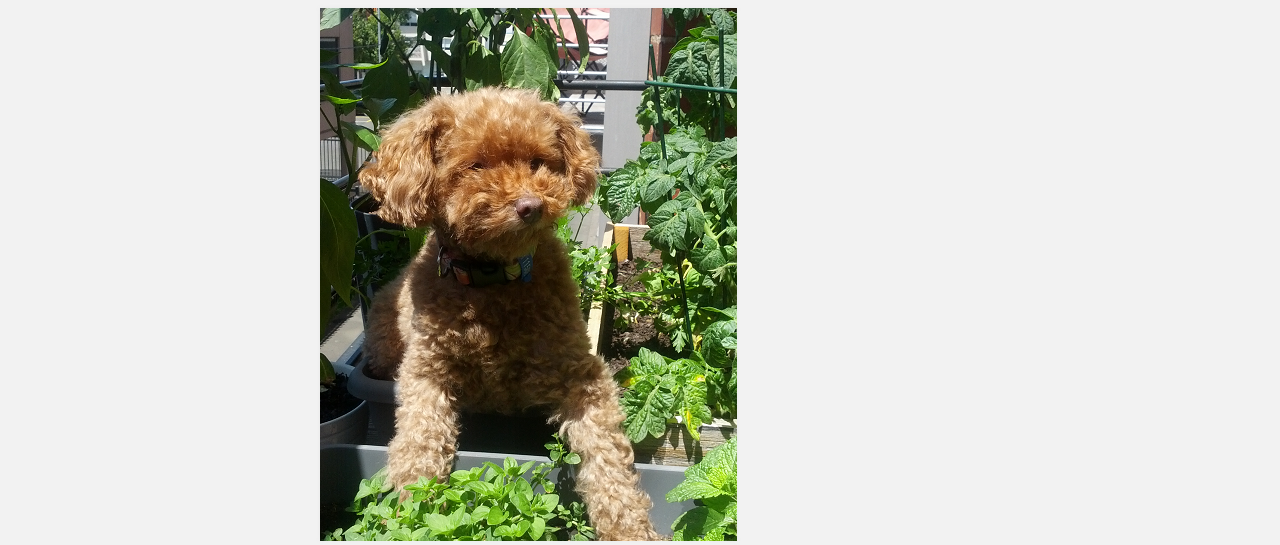
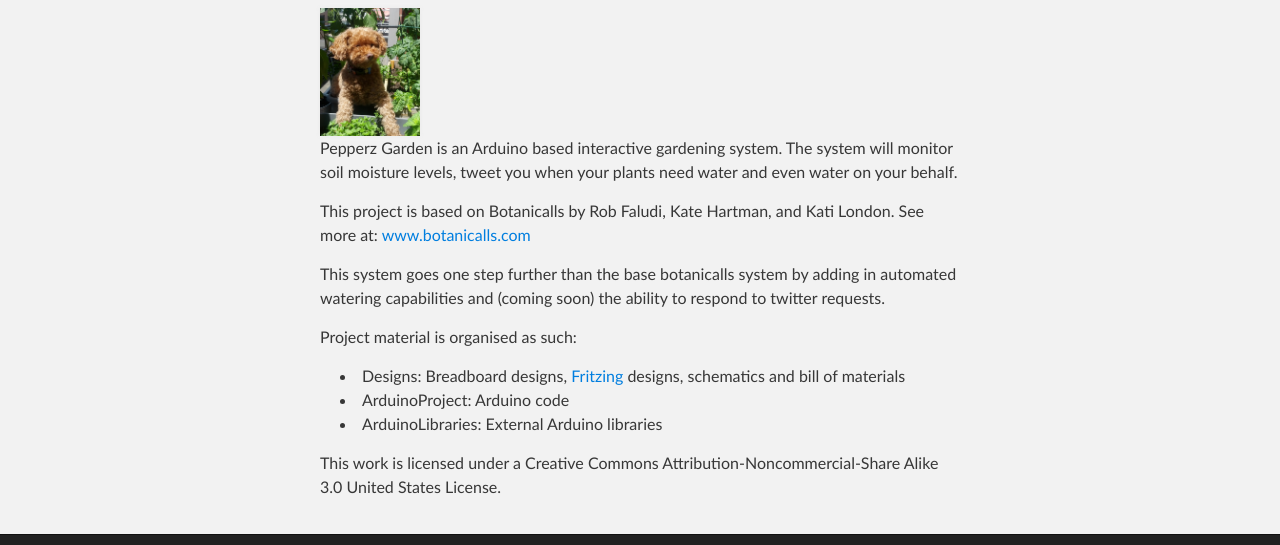
Before and after one commit to williape/pepperzgarden, a plain HTML site: page index.html in a window 1280 px wide. Shown: the part 252-797 px from the top of the page. Drawn offline with Linux system fonts and the light colour scheme.

Commit message:
Update index.html

```diff
--- a/index.html
+++ b/index.html
@@ -31,7 +31,7 @@
     <!-- MAIN CONTENT -->
     <div id="main_content_wrap" class="outer">
       <section id="main_content" class="inner">
-        <p><img src="images/pepperzgarden.png" alt="PepperzGarden"><br>
+        <p><img src="images/pepperzgarden.png" alt="PepperzGarden" width="100"><br>
 Pepperz Garden is an Arduino based interactive gardening system.  The system will monitor soil moisture levels, tweet you when your plants need water and even water on your behalf. </p>
 
 <p>This project is based on Botanicalls by Rob Faludi, Kate Hartman, and Kati London.  See more at:  <a href="http://www.botanicalls.com">www.botanicalls.com</a> </p>
```
